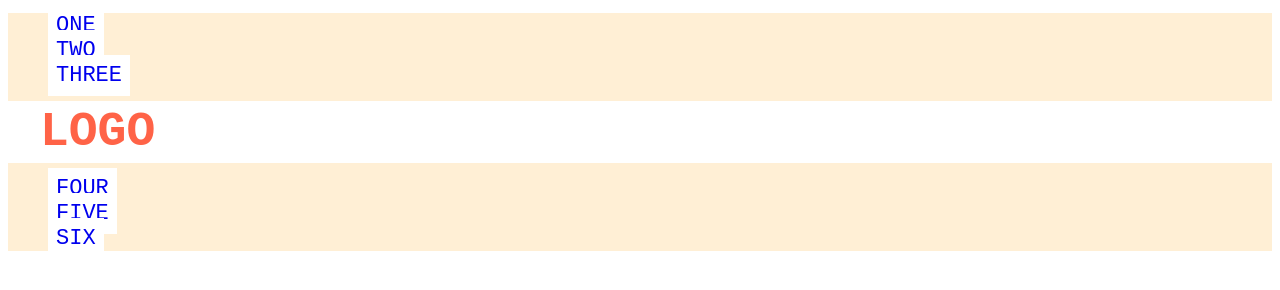
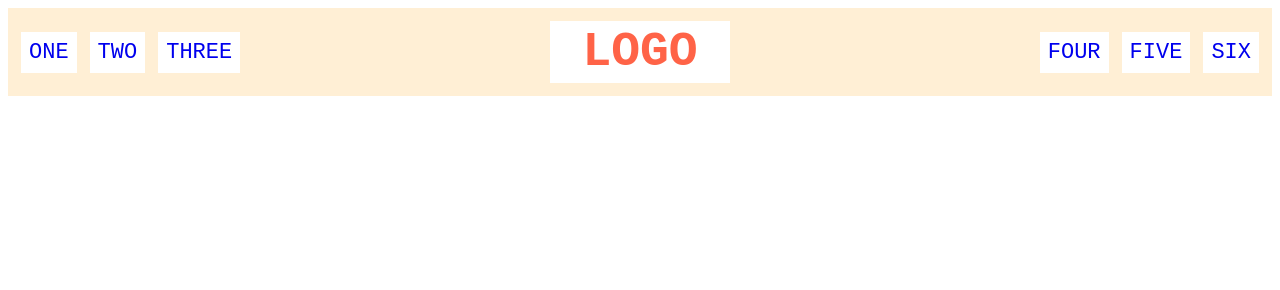
Before and after one commit to DekhanFraser/the-odin-project, a plain HTML site: page foundation/intro-to-css-exercises/flex/02-flex-header/index.html in a window 1280 px wide. Drawn offline with Linux system fonts and the light colour scheme.

Commit message:
FLEX header solved.

```diff
--- a/foundation/intro-to-css-exercises/flex/02-flex-header/style.css
+++ b/foundation/intro-to-css-exercises/flex/02-flex-header/style.css
@@ -1,6 +1,10 @@
 .header  {
   font-family: monospace;
   background: papayawhip;
+  display: flex;
+  align-items: center;
+  justify-content: space-between;
+  padding: 1em;
 }
 
 .logo {
@@ -14,6 +18,10 @@
 ul {
   /* this removes the dots on the list items*/
   list-style-type: none;
+  display: flex;
+  gap: 1em;
+  margin: 0;
+  padding: 0;
 }
 
 a {
```
